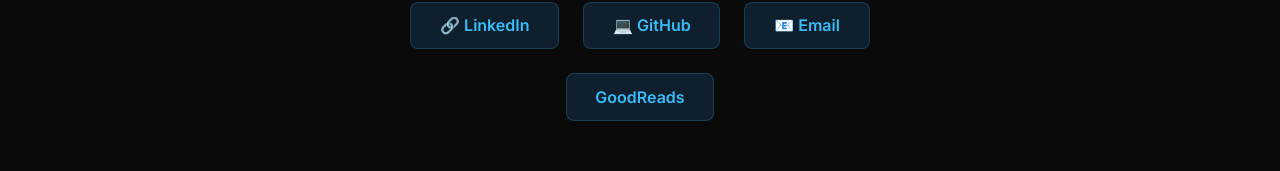
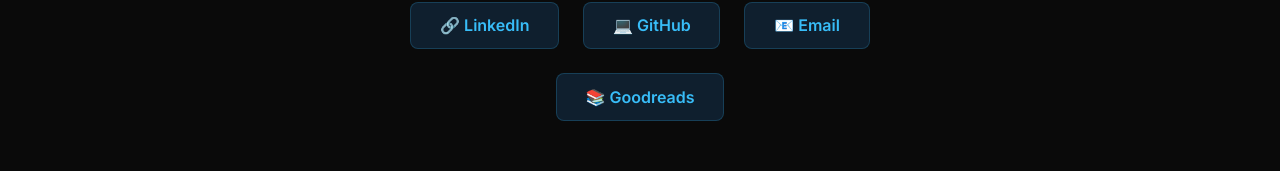
Before and after one commit to bhavana-adarsha/bhavana-adarsha.github.io, a React (Vite) app: page / in a window 1280 px wide. Shown: the part 4062-4233 px from the top of the page. Built offline with nearby package versions, Linux system fonts and the light colour scheme.

Commit message:
added goodreads

```diff
--- a/src/components/Contact.jsx
+++ b/src/components/Contact.jsx
@@ -19,7 +19,7 @@
             📧 Email
           </a>
           <a href="https://www.goodreads.com/user/show/10263958-bhavana-adarsha">
-            GoodReads
+            📚 Goodreads
           </a>
         </div>
         <p className="contact-footer">
```
